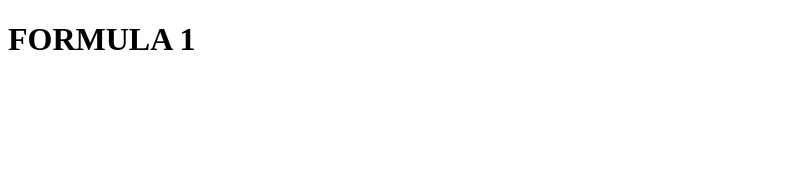
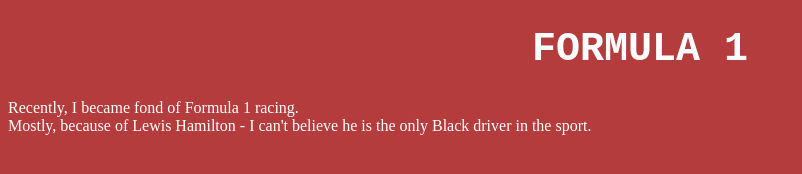
Before and after one commit to f4vur/F1, a plain HTML site: page index.html in a window 1280 px wide. Shown: the whole page, without its empty margins (0-802 px from the left). Drawn offline with Linux system fonts and the light colour scheme.

Commit message:
added first paragraph

```diff
--- a/index.html
+++ b/index.html
@@ -1,8 +1,17 @@
 <!DOCTYPE html>
+<html lang="en">
+
 <head>
+  <meta charset="UTF-8">
   <title>FORMULA 1 RACE</title>
+  <link rel="stylesheet" href="style.css">
 </head>
+
 <body>
   <h1>FORMULA 1</h1>
+  <p>Recently, I became fond of Formula 1 racing. <br>
+    Mostly, because of Lewis Hamilton
+    - I can't believe he is the only Black driver in the sport.</p>
 </body>
+
 </html>
```
